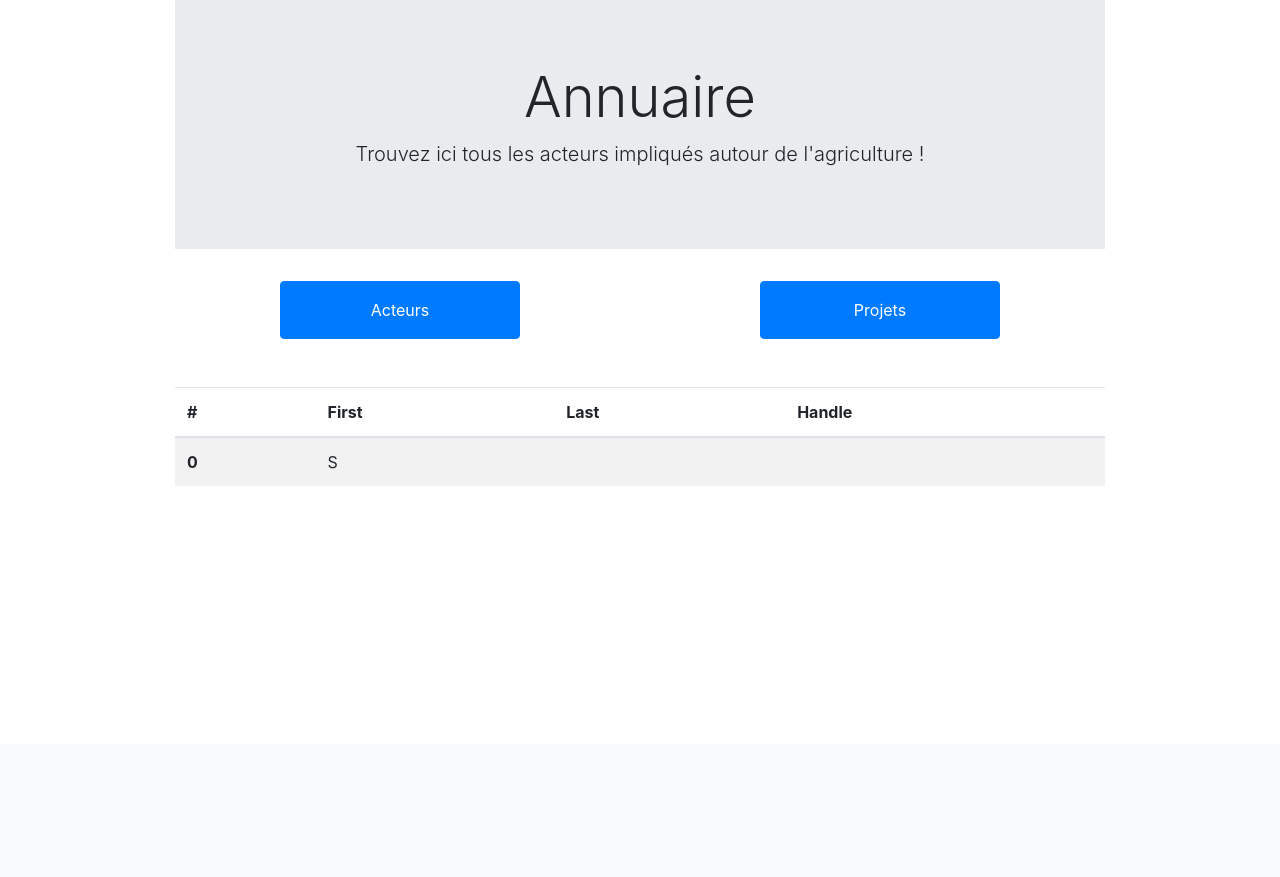
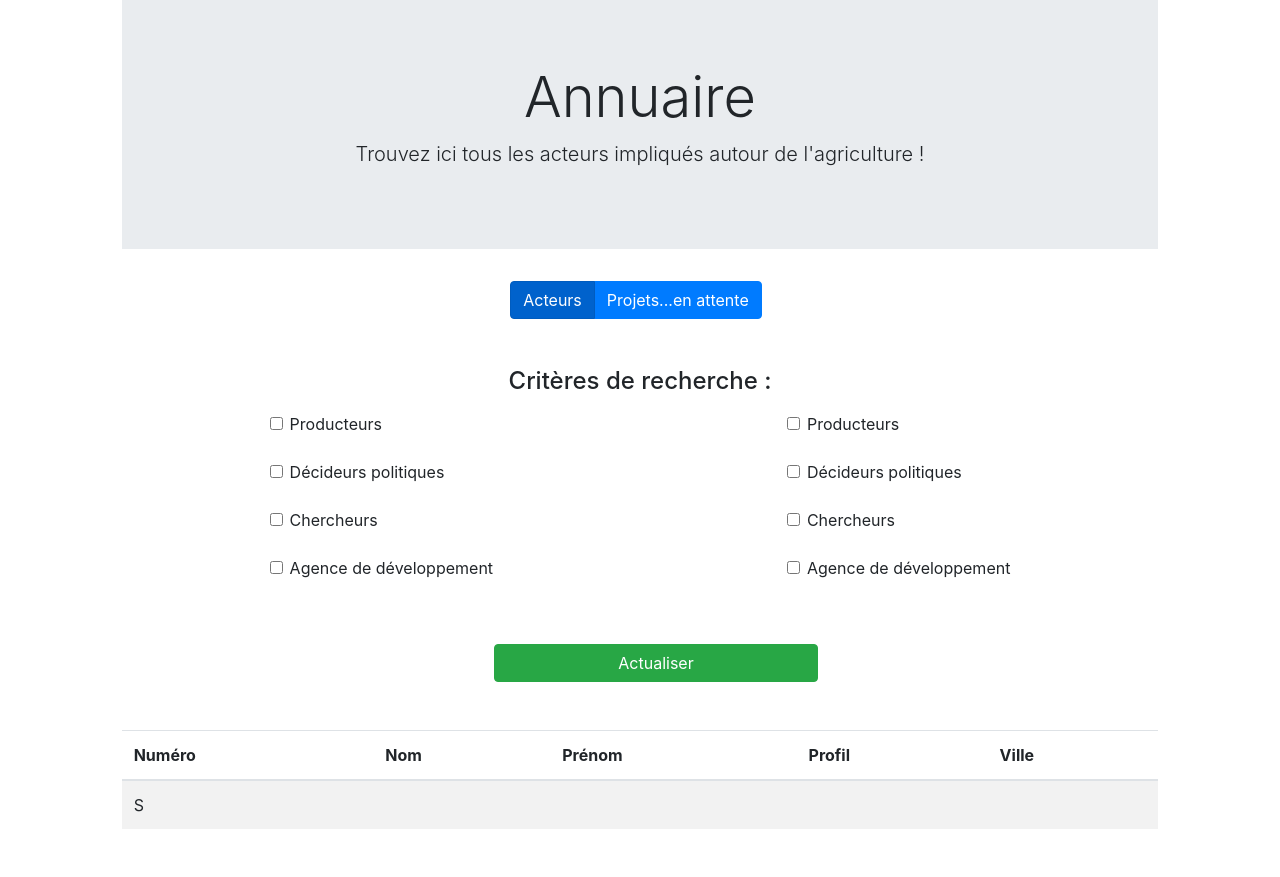
Before and after one commit to lulemoin/OA-OI, a CodeIgniter 4 app: template project-root/app/Views/directory_view.php in a window 1280 px wide. Shown: the part 56-933 px from the top of the page. Before the commit the page ends 525 px from the top, so only its background shows below. Run offline with PHP 8.4 and a stand-in for CodeIgniter, Linux system fonts and the light colour scheme; the template is opened without the code that fills it: most values are stand-ins (such as "Sample title", 1, 10 or a date in 2020); data that the repository does not hold is empty; some libraries are stand-ins or nearby versions.

Commit message:
critères annuaire avant de faire des bêtises

```diff
--- a/project-root/app/Controllers/Dashboard.php
+++ b/project-root/app/Controllers/Dashboard.php
@@ -10,6 +10,7 @@ class Dashboard extends BaseController
     {
         session_start();
         $_POST['user_profile']=$_POST['user_profile'][0];
+
         if ($this->request->getMethod()=="post")
         {
             $um = new UsersModel();
@@ -26,6 +27,7 @@ class Dashboard extends BaseController
                 }
                 $_SESSION['connected'] = true;
                 $_SESSION['user_profile'] = $_POST['user_profile'];
+                $_SESSION['login']=$_POST['login'];
 
                 return view('dashboard_view');
             }
@@ -48,6 +50,8 @@ class Dashboard extends BaseController
                 return view('connexion_view',['login'=>1]);
 
             }else if($rep==1){//c'est bon !
+                $_SESSION['connected'] = true;
+                $_SESSION['login']=$_POST['login'];
                 return view('dashboard_view');
 
             }else {//le login existe mais le mot de passe n'est pas bon
--- a/project-root/app/Views/directory_view.php
+++ b/project-root/app/Views/directory_view.php
@@ -2,38 +2,132 @@
 
 <?php ob_start(); ?>
 
-<div class="jumbotron jumbotron-fluid">
+<div class="jumbotron jumbotron-fluid" xmlns="http://www.w3.org/1999/html">
     <div class="container-fluid">
         <h1 class="display-4 text-center">Annuaire</h1>
         <p class="lead text-center">Trouvez ici tous les acteurs impliqués autour de l'agriculture !</p>
     </div>
 </div>
-<div class="row justify-content-center">
+
+
+    <div class="btn-toolbar justify-content-center" role="toolbar" aria-label="Toolbar with button groups">
+        <div class="btn-group mr-2" role="group" aria-label="First group">
+            <a class="btn btn-primary active" href="/OA-OI_git/project-root/public/Directory/researchA" role="button">Acteurs</a>
+            <a class="btn btn-primary" href="/OA-OI_git/project-root/public/Directory/researchP" role="button">Projets...en attente</a>
+        </div>
+    </div>
+
+<!--
+<div class="row justify-content-around">
     <a class="btn btn-primary mx-auto col-md-3 py-3" href="/OA-OI_git/project-root/public/Directory/research" role="button">Acteurs</a>
     <a class="btn btn-primary mx-auto col-md-3 py-3" href="/OA-OI_git/project-root/public/Directory/research" role="button">Projets</a>
 </div>
+-->
+
+<?php if(isset($users)): ?>
+    <form method="post" action="/OA-OI_git/project-root/public/Directory/researchA" class="my-5 mx-3">
+        <label class="d-flex justify-content-center h4">Critères de recherche :</label>
+        <div class="row justify-content-around">
+            <div class="d-flex flex-column">
+                <div class="form-group mt-2">
+                    <div class="form-check">
+                        <input class="form-check-input" name="profil[]" value="producteur" type="checkbox" id="gridCheck1">
+                        <label class="form-check-label" for="gridCheck1">
+                            Producteurs
+                        </label>
+                    </div>
+                </div>
+                <div class="form-group mt-2">
+                    <div class="form-check">
+                        <input class="form-check-input" name="profil[]" value="decideur" type="checkbox" id="gridCheck2">
+                        <label class="form-check-label" for="gridCheck2">
+                            Décideurs politiques
+                        </label>
+                    </div>
+                </div>
+                <div class="form-group mt-2">
+                    <div class="form-check">
+                        <input class="form-check-input" name="profil[]" value="chercheur" type="checkbox" id="gridCheck3">
+                        <label class="form-check-label" for="gridCheck3">
+                            Chercheurs
+                        </label>
+                    </div>
+                </div>
+                <div class="form-group mt-2">
+                    <div class="form-check">
+                        <input class="form-check-input" name="profil[]" value="agence de developpement" type="checkbox" id="gridCheck4">
+                        <label class="form-check-label" for="gridCheck4">
+                            Agence de développement
+                        </label>
+                    </div>
+                </div>
+            </div>
+            <div class="d-flex flex-column">
+                <div class="form-group mt-2">
+                    <div class="form-check">
+                        <input class="form-check-input" name="profil[]" value="producteur" type="checkbox" id="gridCheck1">
+                        <label class="form-check-label" for="gridCheck1">
+                            Producteurs
+                        </label>
+                    </div>
+                </div>
+                <div class="form-group mt-2">
+                    <div class="form-check">
+                        <input class="form-check-input" name="profil[]" value="decideur" type="checkbox" id="gridCheck2">
+                        <label class="form-check-label" for="gridCheck2">
+                            Décideurs politiques
+                        </label>
+                    </div>
+                </div>
+                <div class="form-group mt-2">
+                    <div class="form-check">
+                        <input class="form-check-input" name="profil[]" value="chercheur" type="checkbox" id="gridCheck3">
+                        <label class="form-check-label" for="gridCheck3">
+                            Chercheurs
+                        </label>
+                    </div>
+                </div>
+                <div class="form-group mt-2">
+                    <div class="form-check">
+                        <input class="form-check-input" name="profil[]" value="agence de developpement" type="checkbox" id="gridCheck4">
+                        <label class="form-check-label" for="gridCheck4">
+                            Agence de développement
+                        </label>
+                    </div>
+                </div>
+            </div>
+        </div>
+        <div class="row col-md-12 my-5 mx-3 justify-content-center">
+            <button type="submit" class="btn btn-success col-md-4">Actualiser </button>
+        </div>
+    </form>
 
 
-<?php if(isset($users)): ?>
+
 
     <table class="table table-striped my-5">
         <thead>
             <tr>
-            <th scope="col">#</th>
-            <th scope="col">First</th>
-            <th scope="col">Last</th>
-            <th scope="col">Handle</th>
+                <th scope="col">Numéro</th>
+                <th scope="col">Nom</th>
+                <th scope="col">Prénom</th>
+                <th scope="col">Profil</th>
+                <th scope="col">Ville</th>
+
             </tr>
         </thead>
         <tbody>
 
         <?php for($i=0; $i<sizeof($users); $i++): ?>
 
+
             <tr>
-            <th scope="row"><?php echo $i ?></th>
+
                 <td><?php echo $users[$i][0] ?></td>
                 <td><?php echo $users[$i][1]?></td>
-            <td><?php echo $users[$i][2] ?></td>
+                <td><?php echo htmlspecialchars($users[$i][2]) ?></td>
+                <td><?php echo $users[$i][3] ?></td>
+                <td><?php echo $users[$i][4] ?></td>
             </tr>
 
         <?php endfor; ?>
--- a/project-root/app/Views/register_view.php
+++ b/project-root/app/Views/register_view.php
@@ -103,13 +103,13 @@
 
         <div class="form-group mt-2">
             <div class="form-check">
-                <input class="form-check-input " type="checkbox" id="gridCheck1">
+                <input class="form-check-input" type="checkbox" id="gridCheck1">
                 <label class="form-check-label" for="gridCheck1">
                     Se souvenir de moi
                 </label>
             </div>
         </div>
-        <button type="submit" class="btn btn-primary mb-5">Créer le compte</button>
+        <button type="submit" class="btn btn-primary mb-5" >Créer le compte</button>
     </form>
 </div>
 
--- a/project-root/app/Views/template.php
+++ b/project-root/app/Views/template.php
@@ -54,7 +54,7 @@
         </ul>
     </div>
 </nav>
-<div class="container col-9 justify-content-center">
+<div class="container col-10 justify-content-center">
 
     <?= $content ?>
 
```
Also changed, not shown: project-root/app/Controllers/Directory.php (+10 -3 lines), project-root/app/Models/UsersModel.php (+24 -2 lines). Lines whose indentation alone changed are shown as unchanged.
